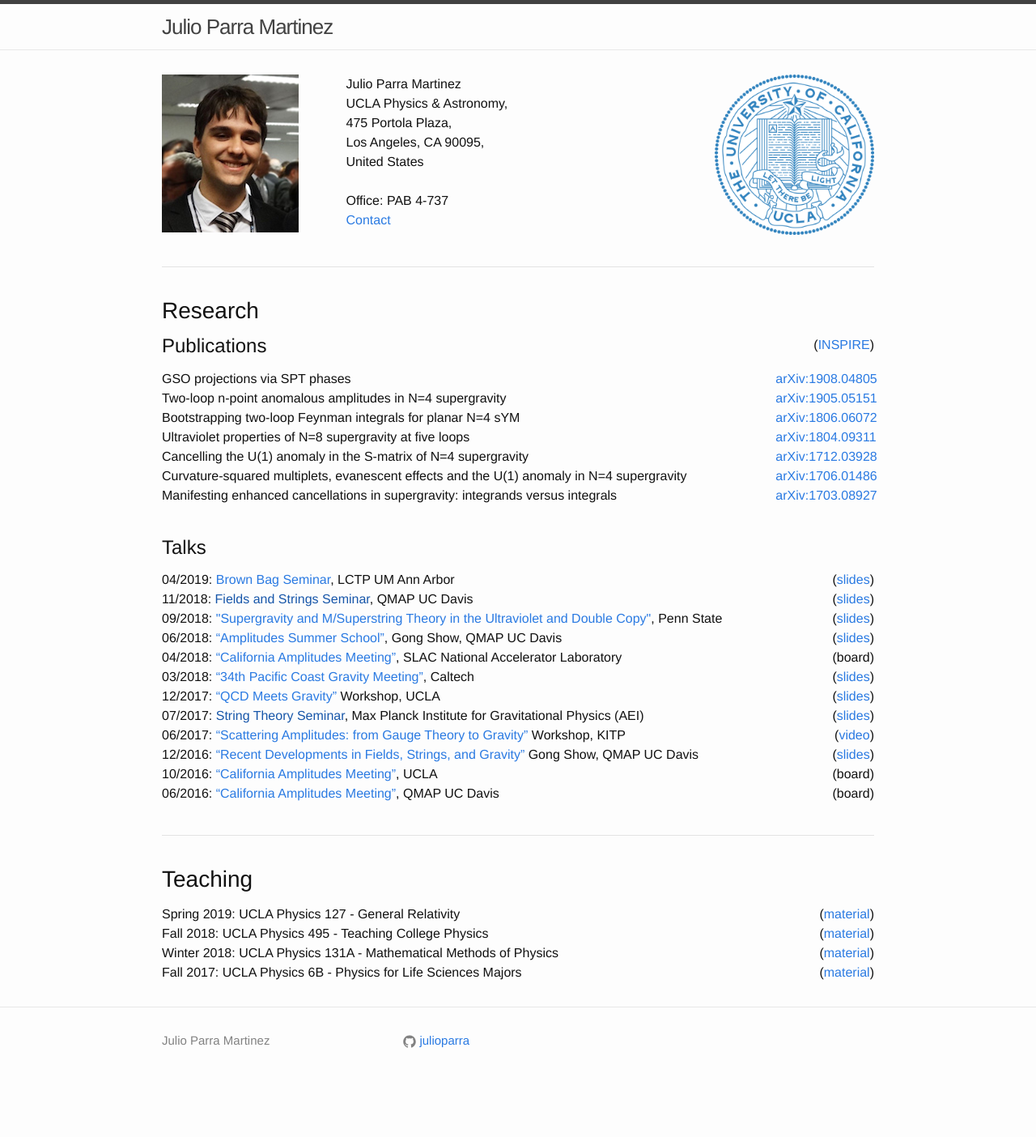
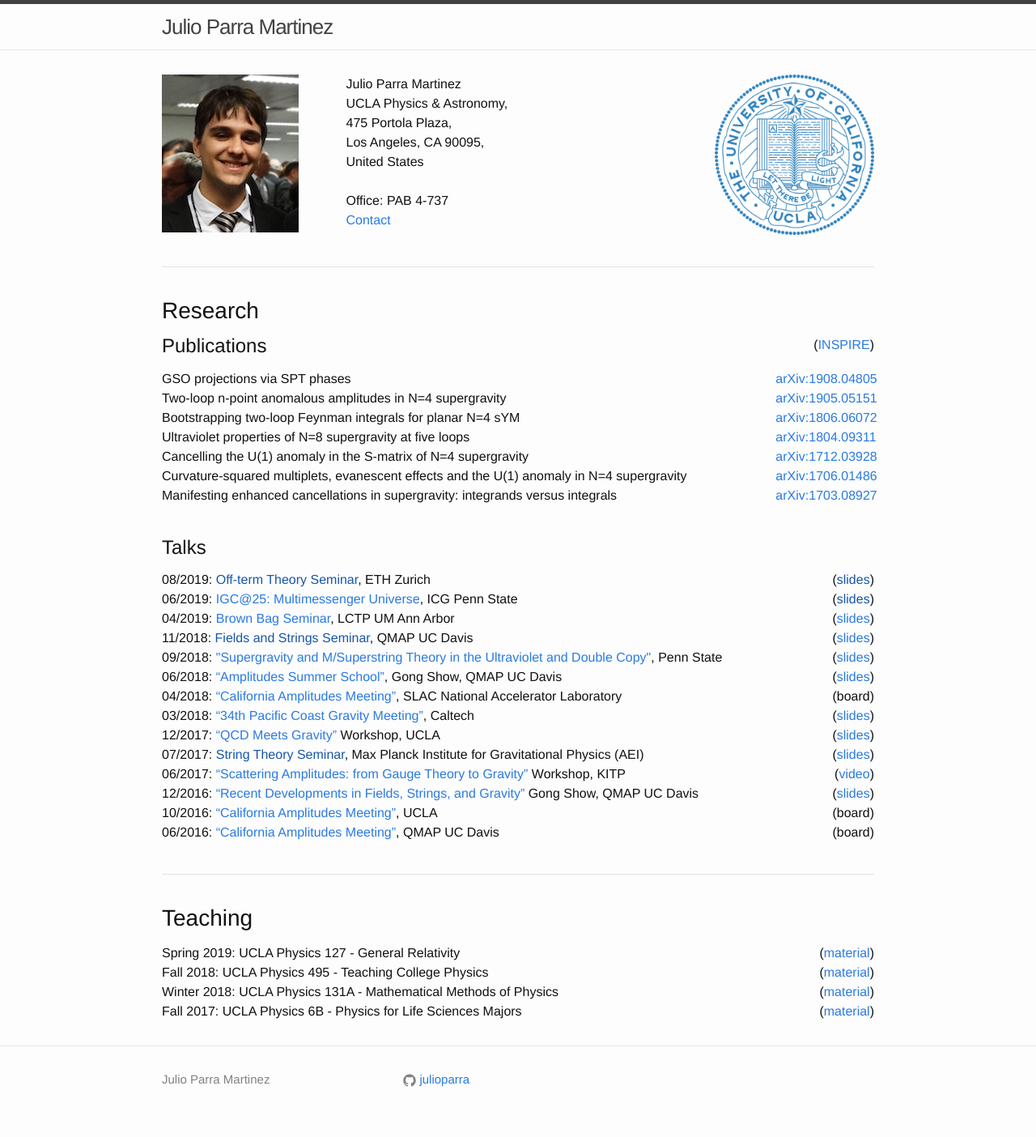
Before and after one commit to julioparra/julioparra.github.io, a Jekyll site: the page built from index.md, in a window 1280 px wide. Shown: the whole page at 81% size. Built offline with Jekyll 4.4.1, drawn with Linux system fonts in a browser that asks for light colours; nearby versions of some CDN libraries; before the commit the page ends 1356 px from its top, so only the background shows below that.

Commit message:
Added latest seminars

```diff
--- a/index.md
+++ b/index.md
@@ -65,6 +65,14 @@ Office: PAB 4-737 <br>
 
 #### Talks ####
 
+<div class="row">
+    <div class="col-10"> 08/2019: <a href="">Off-term Theory Seminar</a>, ETH Zurich  <br> </div>
+    <div class="col-2" style="text-align:right"> (<a href="">slides</a>)  </div>
+</div>
+<div class="row">
+    <div class="col-10"> 06/2019: <a href="http://gravity.psu.edu/events/igc25/index_igc25.shtml">IGC@25: Multimessenger Universe</a>, ICG Penn State  <br> </div>
+    <div class="col-2" style="text-align:right"> (<a href="">slides</a>)  </div>
+</div>
 <div class="row">
     <div class="col-10"> 04/2019: <a href="http://lctp.physics.lsa.umich.edu/brown-bag-seminars">Brown Bag Seminar</a>, LCTP UM Ann Arbor <br> </div>
     <div class="col-2" style="text-align:right"> (<a href="/talks/201904_UMAnnArbor.pdf">slides</a>)  </div>
```
